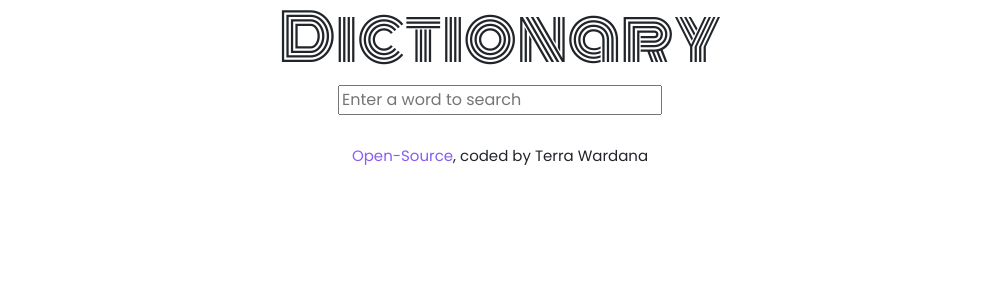
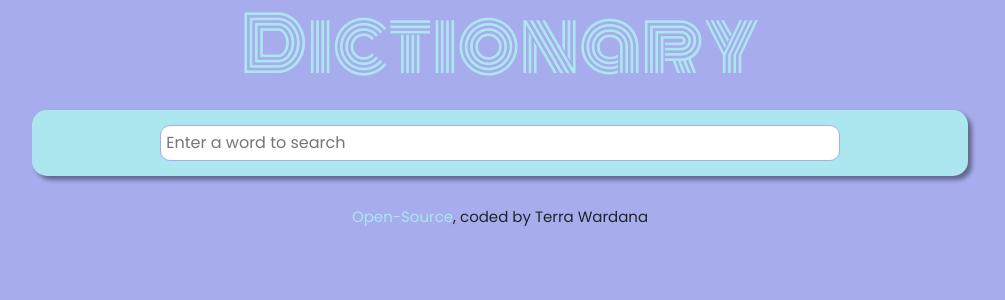
Before and after one commit to Rakta1/Dictionary-project, a React (Create React App) app: page / in a window 1280 px wide. Shown: the top 300 px of the page, without its empty margins (140-1145 px from the left). Built offline with nearby package versions, Linux system fonts and the light colour scheme.

Commit message:
updated style for sections

```diff
--- a/src/App.css
+++ b/src/App.css
@@ -1,7 +1,17 @@
+body {
+	background-color: #a6acec;
+}
+
+.App {
+	max-width: 960px;
+	margin: 0 auto;
+}
+
 .container {
 	text-align: center;
 	font-family: "Poppins", sans-serif;
 }
+
 footer {
 	margin: 30px 0;
 	font-size: 15px;
@@ -9,7 +19,7 @@ footer {
 
 footer a {
 	text-decoration: none;
-	color: #885df1;
+	color: #ace7ef;
 }
 footer a:hover {
 	color: #6d3bed;
--- a/src/Dictionary.css
+++ b/src/Dictionary.css
@@ -1,8 +1,22 @@
-.Dictionary {
-	margin: 5px 0;
+.Dictionary section {
+	background: white;
+	box-shadow: 4px 4px 4px rgba(0, 0, 0, 0.4);
+	border-radius: 15px;
+	padding: 15px;
+	margin: 15px 0;
+	background-color: #ace7ef;
+}
+
+.Dictionary input {
+	width: 75%;
+	padding: 5px;
+	border: 1px solid #a6acec;
+	border-radius: 10px;
 }
 
 h1 {
-	font-size: 64px;
+	font-size: 75px;
 	font-family: "Monoton", cursive;
+	color: #ace7ef;
+	margin-bottom: 20px;
 }
--- a/src/Dictionary.js
+++ b/src/Dictionary.js
@@ -23,6 +23,7 @@ export default function Dictionary() {
 	}
 	return (
 		<div className="Dictionary">
+			<section>
 				<form onSubmit={search}>
 					<input
 						type="search"
@@ -30,6 +31,7 @@ export default function Dictionary() {
 						onChange={updateKeyword}
 					/>
 				</form>
+			</section>
 			<Results results={results} />
 		</div>
 	);
--- a/src/Results.js
+++ b/src/Results.js
@@ -6,6 +6,7 @@ export default function Results(props) {
 	if (props.results) {
 		return (
 			<div className="Results">
+				<section>
 					<h2>{props.results.word}</h2>
 					{props.results.phonetics.map(function(phonetic, index) {
 						return (
@@ -14,11 +15,12 @@ export default function Results(props) {
 							</div>
 						);
 					})}
+				</section>
 				{props.results.meanings.map(function(meaning, index) {
 					return (
-						<div key={index}>
+						<section key={index}>
 							<Meaning meaning={meaning} />
-						</div>
+						</section>
 					);
 				})}
 			</div>
```
Lines whose indentation alone changed are shown as unchanged.
